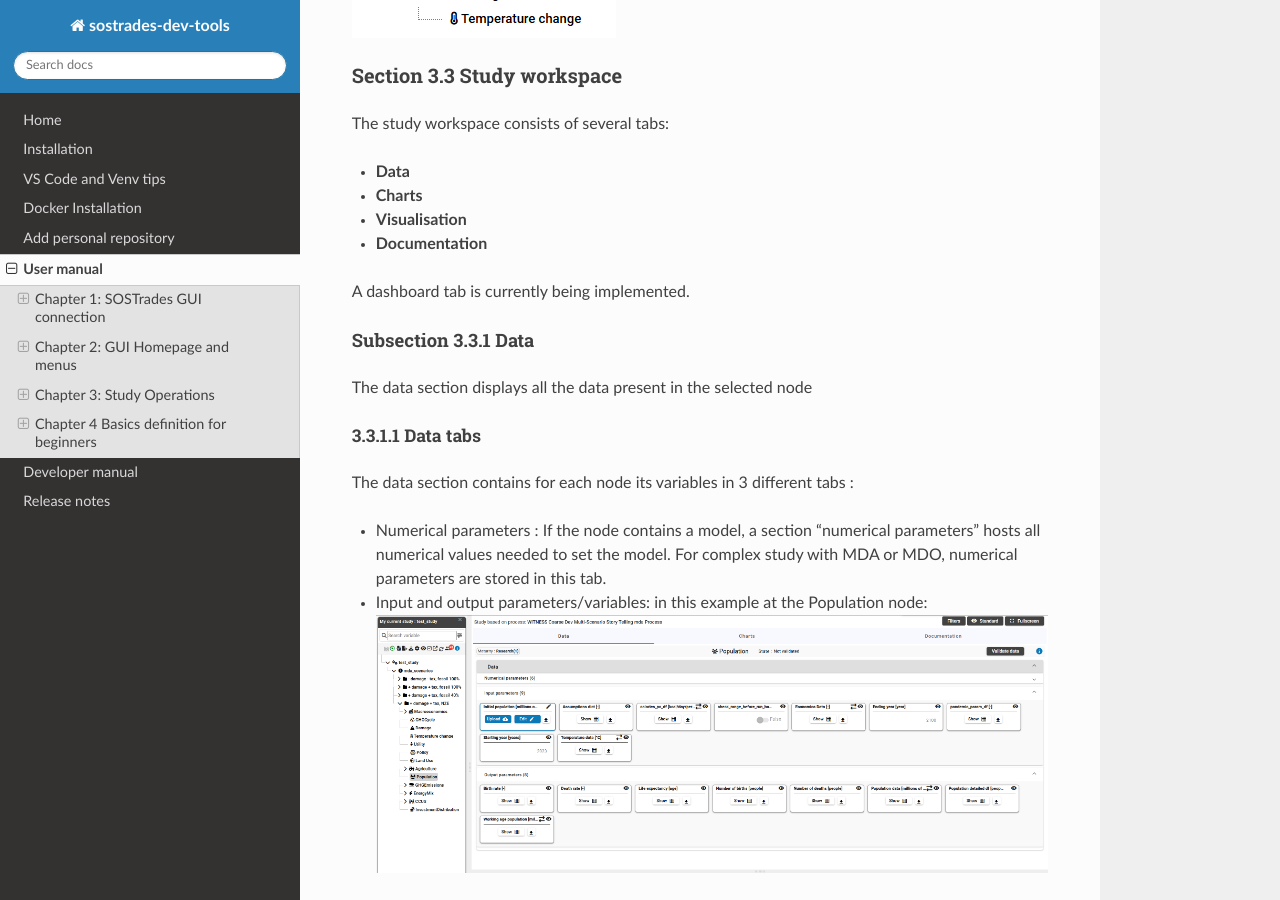
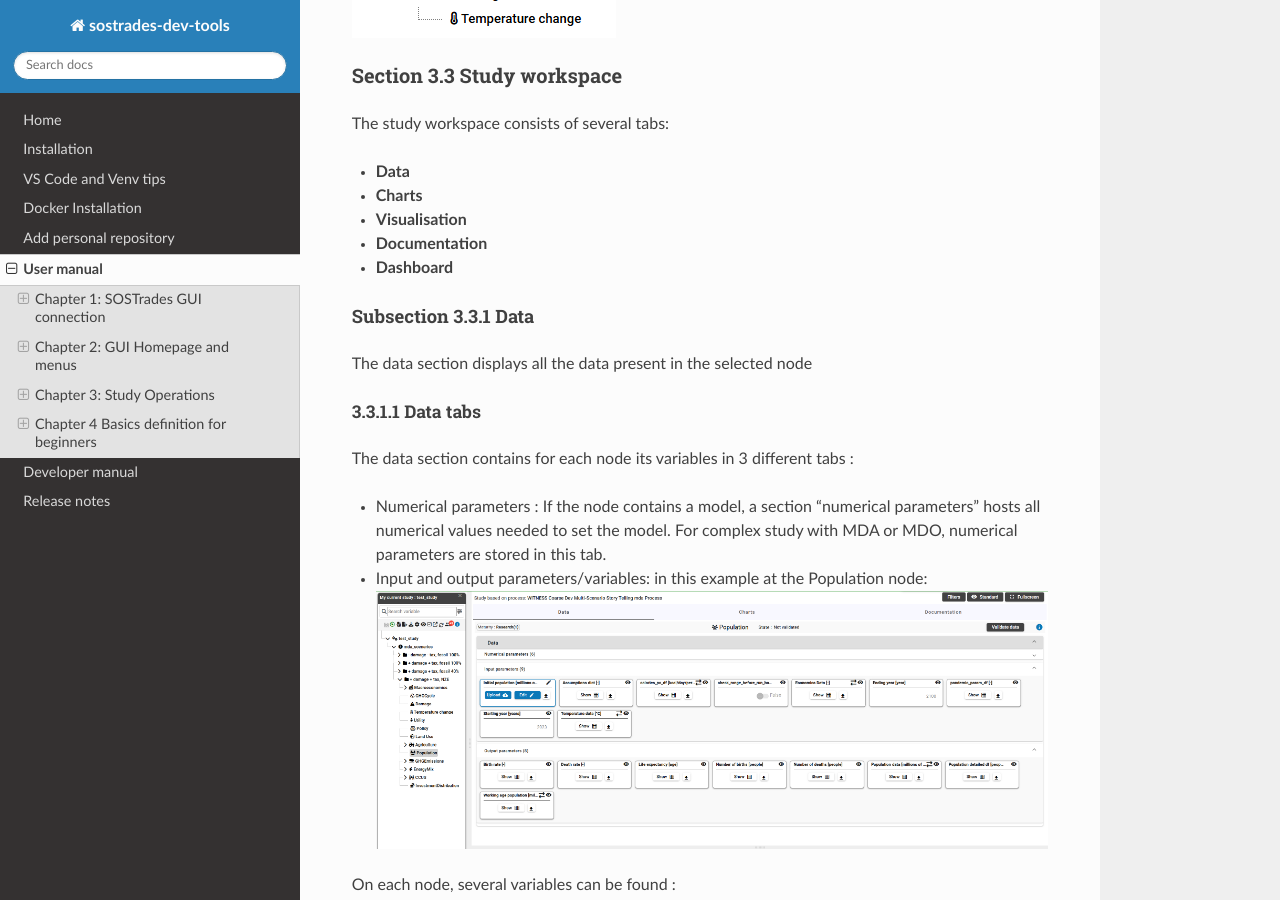
Before and after one commit to os-climate/sostrades-dev-tools, a Sphinx documentation site: the page built from docs/source/user_manual.md, in a window 1280 px wide and 900 px high, scrolled down 27035 px. Built offline with Sphinx 7.4.7 and the Read the Docs theme 3.1.0, drawn with Linux system fonts in a browser that asks for light colours.

Commit message:
add dashboard in the tab list in user manual

```diff
--- a/docs/source/user_manual.md
+++ b/docs/source/user_manual.md
@@ -396,8 +396,7 @@ The study workspace consists of several tabs:
 - **Charts**
 - **Visualisation**
 - **Documentation**
-
-A dashboard tab is currently being implemented.
+- **Dashboard**
 
 #### Subsection 3.3.1 Data
 
```
